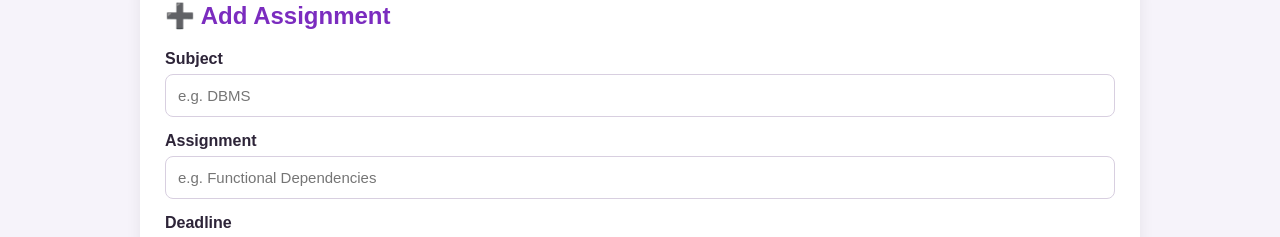
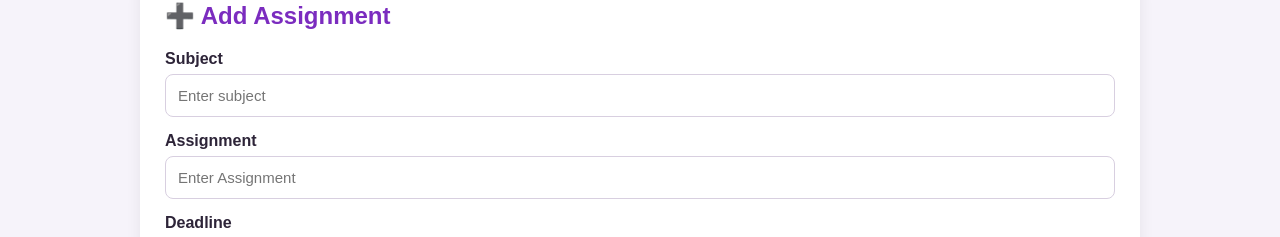
Before and after one commit to Santushti21/student-assignment-tracker, a website: page public/index.html in a window 1280 px wide. Shown: the part 624-861 px from the top of the page. Drawn offline with Linux system fonts and the light colour scheme; no server answers.

Commit message:
Clean input placeholders

```diff
--- a/public/index.html
+++ b/public/index.html
@@ -100,14 +100,14 @@
             <input
                 type="text"
                 id="subject"
-                placeholder="e.g. DBMS"
+                placeholder="Enter subject"
             >
 
             <label for="assignment">Assignment</label>
             <input
                 type="text"
                 id="assignment"
-                placeholder="e.g. Functional Dependencies"
+                placeholder="Enter Assignment"
             >
 
             <label for="deadline">Deadline</label>
```
